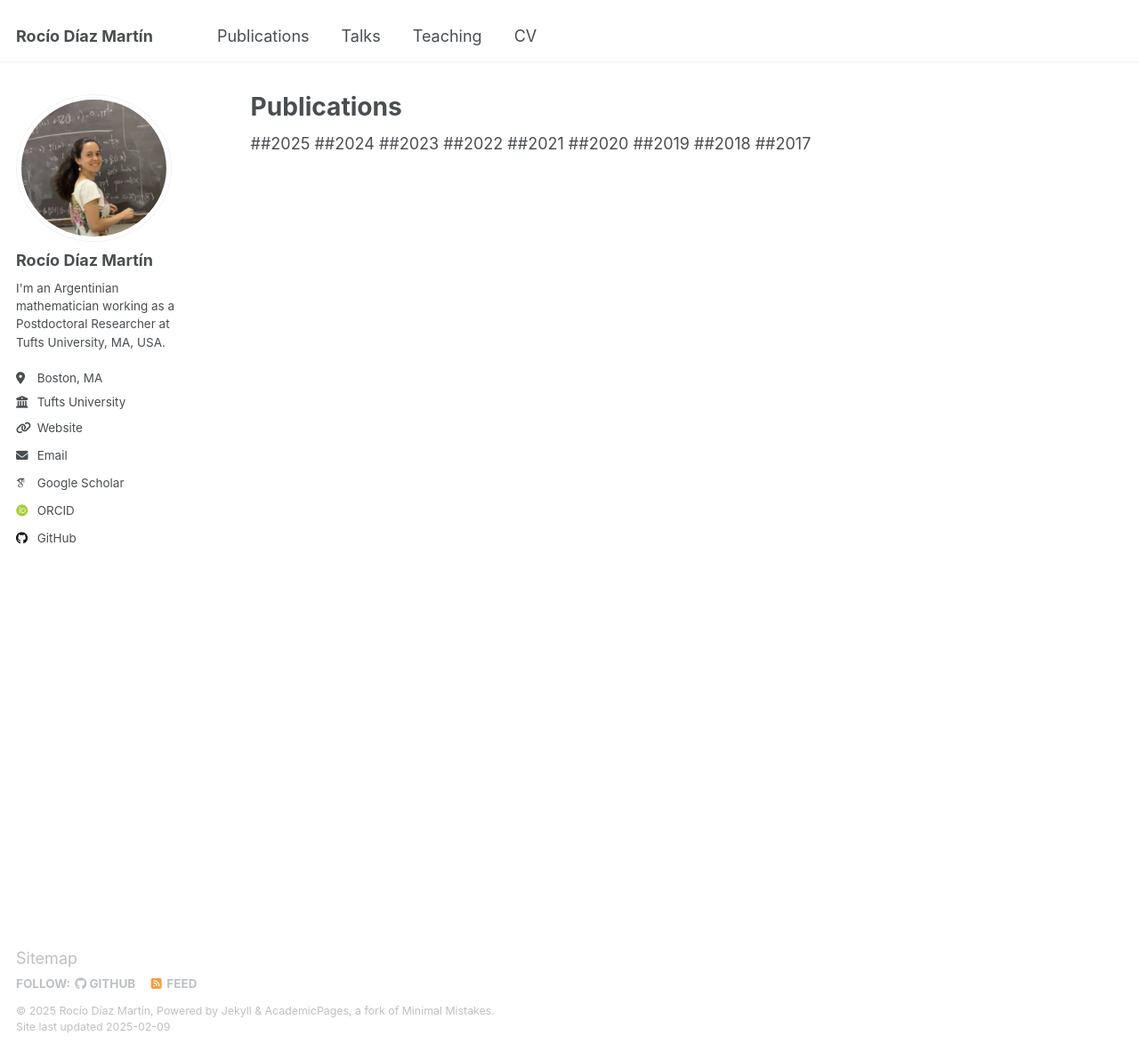
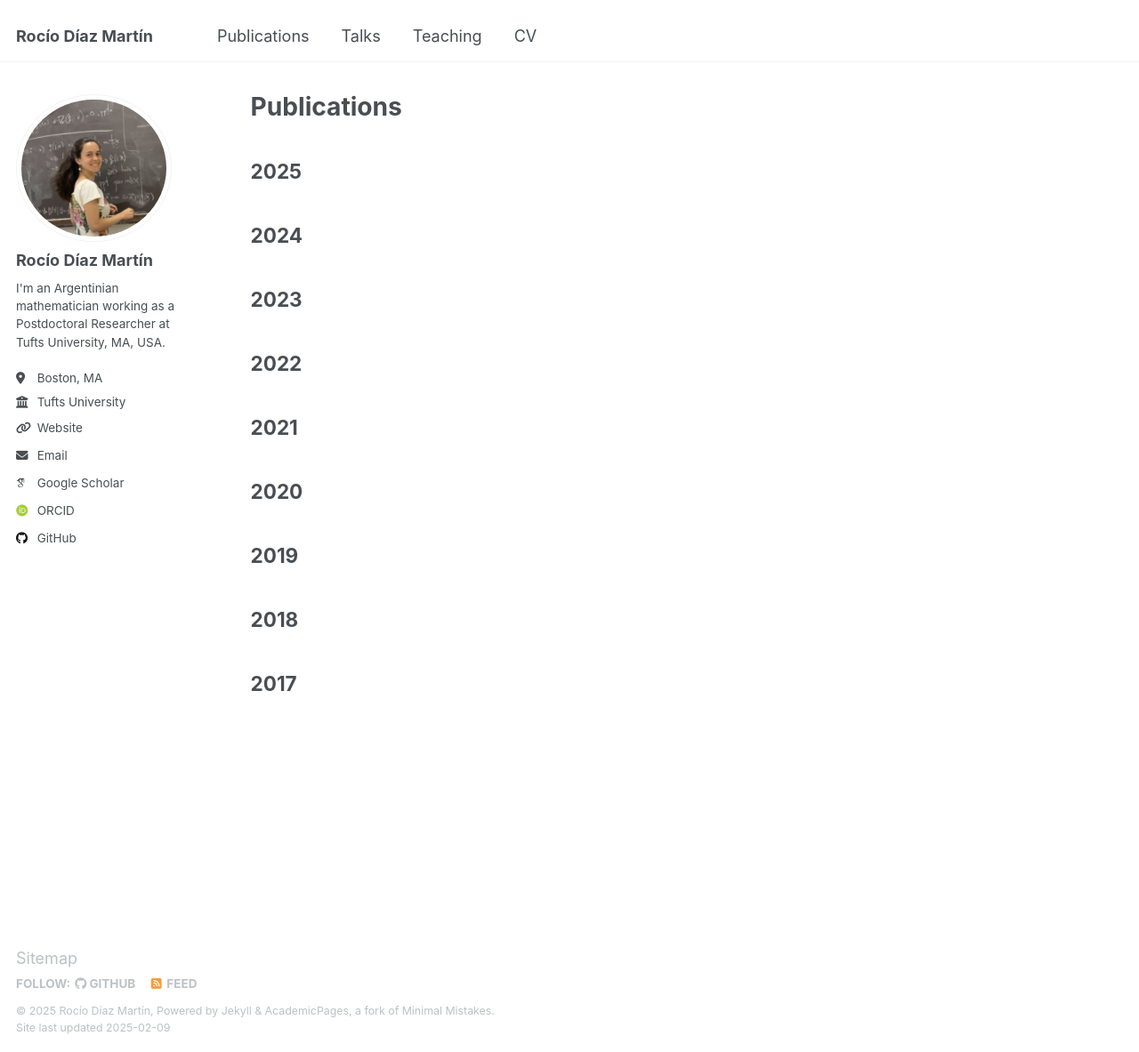
Before and after one commit to RocioDM/rociodm.github.io, a Jekyll site: the page built from _pages/publications.md, in a window 1280 px wide and 1183 px high. Shown: the whole window at 89% size. Built offline with Jekyll 4.4.1, drawn with Linux system fonts in a browser that asks for light colours; some web fonts are replaced; part of the change alters nothing that is shown.

```diff
--- /dev/null
+++ b/_pages/publications.md
@@ -0,0 +1,25 @@
+---
+layout: archive
+title: "Publications"
+permalink: /publications/
+author_profile: true
+---
+
+
+## 2025
+
+## 2024
+
+## 2023
+
+## 2022
+
+## 2021
+
+## 2020
+
+## 2019
+
+## 2018
+
+## 2017
```
Also changed, not shown: _pages/publications.html (+9 -9 lines).
